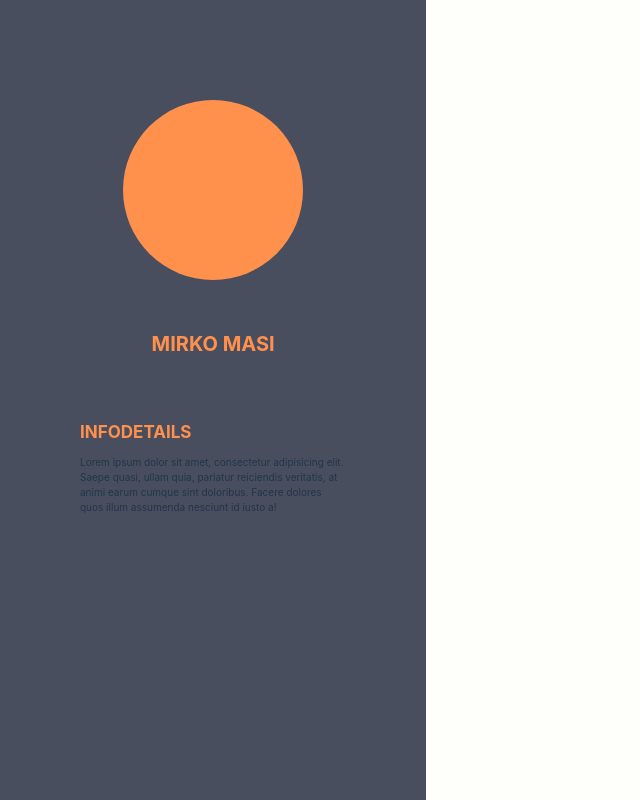
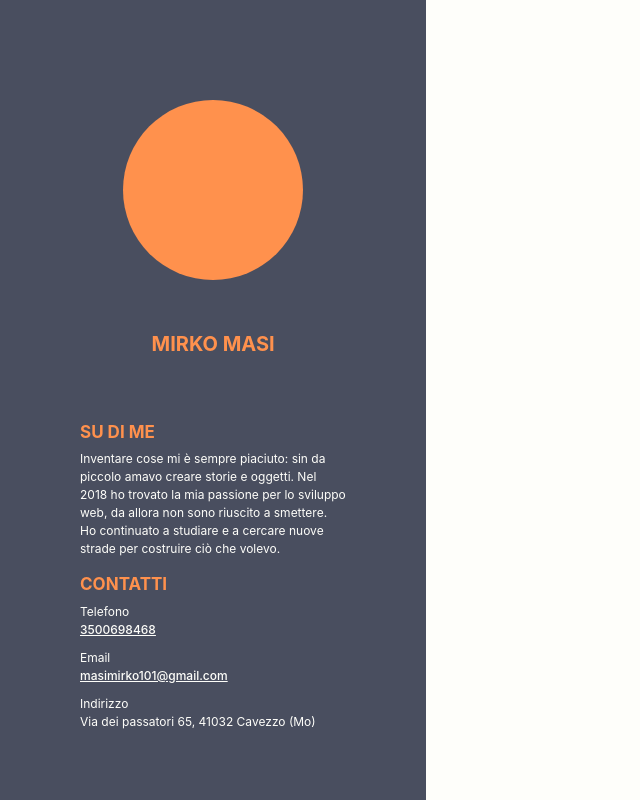
Before and after one commit to SpaghettiCoder101/web-resume, a React (Vite) app: page / in a window 1280 px wide. Shown: the whole page, without its empty margins (0-640 px from the left). Built offline with nearby package versions, Linux system fonts and the light colour scheme; the HTML template or start-up script is replaced by a standard one.

Commit message:
Added personal info

```diff
--- a/src/components/InfoDetails.tsx
+++ b/src/components/InfoDetails.tsx
@@ -1,5 +1,6 @@
 import { motion } from "framer-motion";
 import { styled } from "../../stitches.config";
+import { useStrings } from "../localization/hooks/useStrings";
 
 type Props = {
     open: boolean;
@@ -11,6 +12,7 @@ const variants = {
 };
 
 export default function InfoDetails({ open }: Props) {
+    const strings = useStrings();
     return (
         <motion.div
             animate={open ? "open" : "closed"}
@@ -18,10 +20,20 @@ export default function InfoDetails({ open }: Props) {
             transition={{ duration: 0.5 }}
         >
             <Wrapper>
-                <Title>InfoDetails</Title>
-                <p>
-            Lorem ipsum dolor sit amet, consectetur adipisicing elit. Saepe quasi, ullam quia, pariatur reiciendis veritatis, at animi earum cumque sint doloribus. Facere dolores quos illum assumenda nesciunt id iusto a!
-                </p>
+                <Title>{strings.common$about}</Title>
+                <Text>
+                    {strings.about$presentation}
+                </Text>
+                <Title>{strings.common$contacts}</Title>
+                <Text>
+                    {strings.contacts$phone}<br /><Link href={"tel:" + strings.data$phone}> {strings.data$phone}</Link>
+                </Text>
+                <Text>
+                    {strings.contacts$mail}<br /><Link href={"mailto:" + strings.data$mail}> {strings.data$mail}</Link>
+                </Text>
+                <Text>
+                    {strings.contacts$address}<br />{strings.data$address}
+                </Text>
             </ Wrapper>
         </motion.div>
     );
@@ -40,3 +52,18 @@ const Title = styled("h2", {
     marginBottom: "0.5rem",
     textTransform: "uppercase",
 });
+
+const Text = styled("p", {
+    fontSize: "1.2rem",
+    color: "$background",
+    marginBottom: "1rem",
+    marginTop: "0",
+});
+
+const Link = styled("a", {
+    color: "$background",
+    textDecoration: "underline",
+    "&:hover": {
+        color: "$accent",
+    },
+});
--- a/src/localization/LocalizedStrings.ts
+++ b/src/localization/LocalizedStrings.ts
@@ -10,7 +10,7 @@ export default {
         "contacts$mail": "Email",
         "data$phone": "3500698468",
         "data$address": "Via dei passatori 65, 41032 Cavezzo (Mo)",
-      "data$mail": "masimirko101@gmail.com"
+        "data$mail": "masimirko101@gmail.com",
     },
     "en": {
         "common$about": "About me",
@@ -23,6 +23,6 @@ export default {
         "contacts$mail": "Email",
         "data$phone": "+39 3500698468",
         "data$address": "Via dei passatori 65, 41032 Cavezzo (Mo) - Italy",
-      "data$mail": "masimirko101@gmail.com"
-    }
-  }
+        "data$mail": "masimirko101@gmail.com",
+    },
+};
```
Lines whose indentation alone changed are shown as unchanged.
